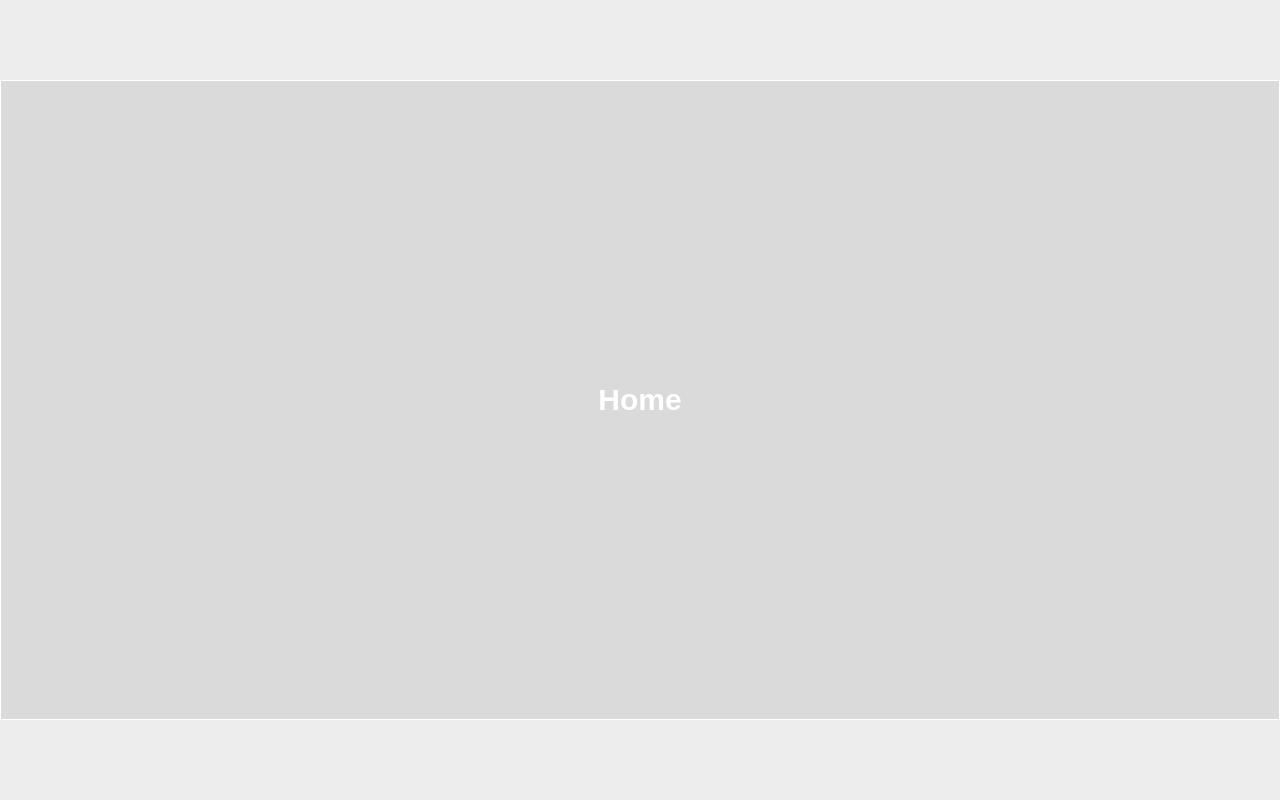
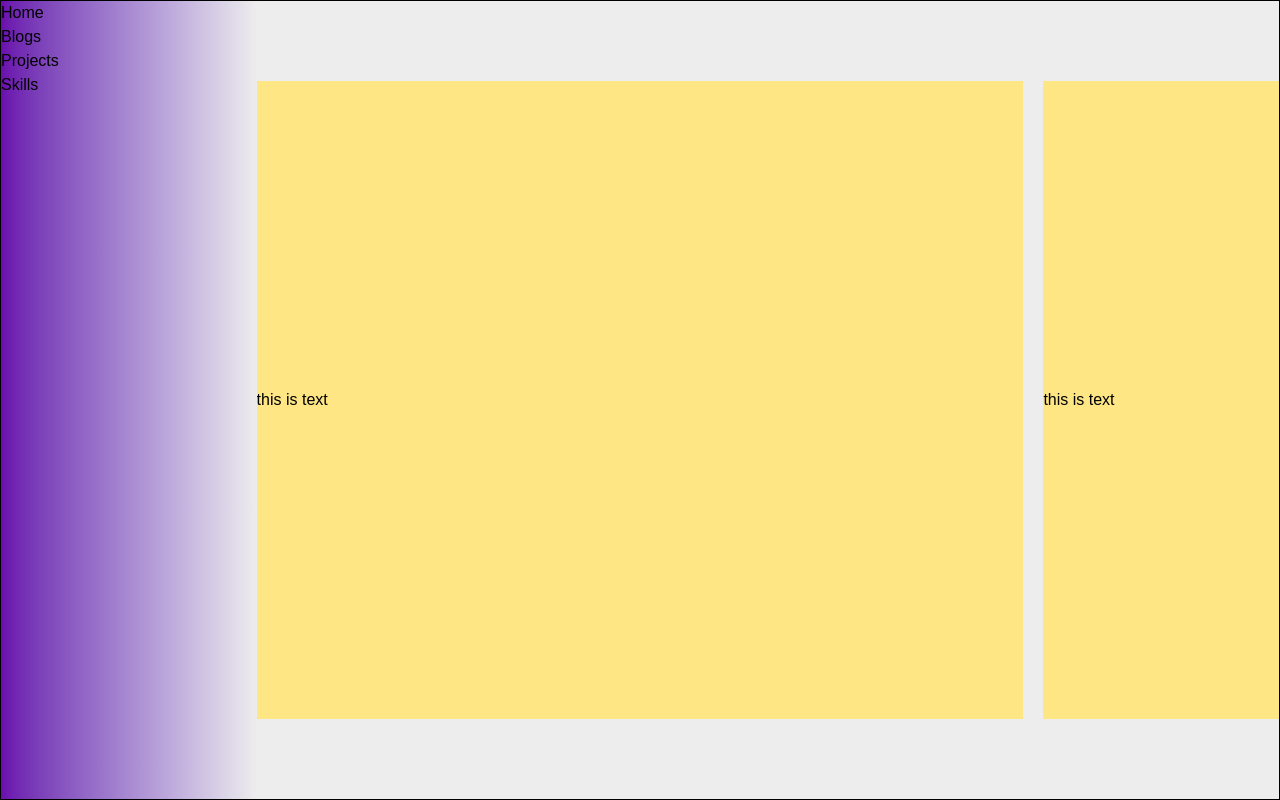
Before and after one commit to vky5/portfolio, a Next.js app: page / in a window 1280 px wide. Built offline with nearby package versions, Linux system fonts and the light colour scheme.

Commit message:
cleaned previous code

```diff
--- a/src/app/globals.css
+++ b/src/app/globals.css
@@ -2,7 +2,7 @@
 
 :root {
   --background: #EDEDED;
-  --foreground: #FFFFFF;
+  --foreground: #000000;
 }
 
 @theme inline {
--- a/src/app/page.tsx
+++ b/src/app/page.tsx
@@ -3,7 +3,7 @@ import HorizontalScroll from "@/components/HorizontalScroll";
 function Page() {
   return (
     <div className="bg-background h-screen flex justify-center items-center">
-      <div className="w-full h-4/5 border">
+      <div className="w-full h-full border">
         <HorizontalScroll />
       </div>
     </div>
--- a/src/components/HorizontalScroll.tsx
+++ b/src/components/HorizontalScroll.tsx
@@ -1,54 +1,50 @@
 "use client";
 
-import { useRef } from "react";
-import { motion } from "framer-motion";
+function HorizontalScroll() {
+  return (
+    <div className="flex w-full h-full">
+      {/* this section is for the scrolling and navigation of all slides */}
+      <section className="w-1/4 bg-gradient-to-r from-[#6A0DAD] to-[#EDEDED]">
+        <ul>
+          <li>Home</li>
+          <li>Blogs</li>
+          <li>Projects</li>
+          <li>Skills</li>
+        </ul>
+      </section>
 
-const sections = ["Home", "Projects", "Skills", "Blog", "Contact"];
-const bgColors = ["#DADADA", "#C8C8C8", "#B5B5B5", "#A3A3A3", "#909090"];
+      {/* this section is going to contain all the slides */}
+      {/* <section className="flex justify-center items-center w-3/4 h-full overflow-x-auto bg-green-400 space-x-3"> */}
+        {/* but let's create a section which is going to be the center position of slideshow */}
+        {/* <section className="min-w-[75%] h-3/4 bg-red-500">
+          this is the text
+        </section>
+        <section className="min-w-[75%] h-3/4 bg-red-500">
+          this is another text
+        </section> */}
+        {/* <div className="w-3/4 h-3/4 bg-green-500 overflow-x-visible space-x-3 flex z-10">
+          <section className="min-w-full h-full bg-red-500">
+            this is the text
+          </section>
+          <section className="min-w-full h-full bg-red-500">
+            this is another text
+          </section>
+        </div>
+      </section> */}
 
-export default function HorizontalScroll() {
-  const scrollRef = useRef(null);
-  let scrollAmount = 0;
 
-  const handleWheelScroll = (e) => {
-    e.preventDefault(); // Prevent default rough scrolling
+      <section className="w-full overflow-x-auto flex space-x-5 justify-start items-center">
+          <div className="min-w-3/4 h-4/5 flex items-center justify-between bg-amber-200">this is text</div>
+          <div className="min-w-3/4 h-4/5 flex items-center justify-between bg-amber-200">this is text</div>
+          <div className="min-w-3/4 h-4/5 flex items-center justify-between bg-amber-200">this is text</div>
+          <div className="min-w-3/4 h-4/5 flex items-center justify-between bg-amber-200">this is text</div>
+          <div className="min-w-3/4 h-4/5 flex items-center justify-between bg-amber-200">this is text</div>
+      </section>
 
-    if (scrollRef.current) {
-      const maxScroll = scrollRef.current.scrollWidth - scrollRef.current.clientWidth;
 
-      // Smoothly animate scrollLeft using requestAnimationFrame
-      const smoothScroll = () => {
-        scrollRef.current.scrollLeft += scrollAmount * 0.1; // Slow smooth effect
-        scrollAmount *= 0.9; // Reduce scroll speed over time (inertia)
-        if (Math.abs(scrollAmount) > 0.5) {
-          requestAnimationFrame(smoothScroll);
-        }
-      };
 
-      // Set the new scroll speed
-      scrollAmount += e.deltaY * 2; // Multiply for a better effect
-      scrollAmount = Math.max(-maxScroll, Math.min(scrollAmount, maxScroll));
-
-      requestAnimationFrame(smoothScroll);
-    }
-  };
-
-  return (
-    <div
-      ref={scrollRef}
-      className="w-full h-full flex overflow-x-auto scrollbar-hide space-x-5"
-      onWheel={handleWheelScroll}
-      style={{scrollbarWidth: "none"}}
-    >
-      {sections.map((section, index) => (
-        <motion.div
-          key={section}
-          className="min-w-full h-full flex items-center justify-center text-3xl font-bold"
-          style={{ background: bgColors[index] }}
-        >
-          {section}
-        </motion.div>
-      ))}
     </div>
   );
 }
+
+export default HorizontalScroll;
--- /dev/null
+++ b/src/components/Hz.tsx
@@ -0,0 +1,70 @@
+"use client";
+
+import { useRef } from "react";
+import { motion } from "framer-motion";
+
+const sections = ["Home", "Projects", "Skills", "Blog", "Contact"];
+const bgColors = ["#DADADA", "#C8C8C8", "#B5B5B5", "#A3A3A3", "#909090"];
+const numb = [1, 2, 3, 4, 5];
+
+export default function HorizontalScroll() {
+  const scrollRef = useRef(null);
+  let scrollAmount = 0;
+
+  const handleWheelScroll = (e) => {
+    e.preventDefault(); // Prevent default rough scrolling
+
+    if (scrollRef.current) {
+      const maxScroll =
+        scrollRef.current.scrollWidth - scrollRef.current.clientWidth;
+
+      // Smoothly animate scrollLeft using requestAnimationFrame
+      const smoothScroll = () => {
+        scrollRef.current.scrollLeft += scrollAmount * 0.1; // Slow smooth effect
+        scrollAmount *= 0.9; // Reduce scroll speed over time (inertia)
+        if (Math.abs(scrollAmount) > 0.5) {
+          requestAnimationFrame(smoothScroll);
+        }
+      };
+
+      // Set the new scroll speed
+      scrollAmount += e.deltaY * 2; // Multiply for a better effect
+      scrollAmount = Math.max(-maxScroll, Math.min(scrollAmount, maxScroll));
+
+      requestAnimationFrame(smoothScroll);
+    }
+  };
+
+  return (
+    <div
+      // ref={scrollRef}
+      className="w-full h-full  flex"
+      // onWheel={handleWheelScroll}
+      style={{ scrollbarWidth: "none" }}
+    >
+      <div
+        className="
+       bg-gradient-to-r from-[#6A0DAD] to-[#EDEDED] h-full border-2 w-1/4 flex-shrink-0
+      "
+      ></div>
+
+      <div
+        className="
+        w-full overflow-x-auto flex space-x-5 h-full items-center"
+        ref={scrollRef}
+        style={{ scrollbarWidth: "none" }}
+        onWheel={handleWheelScroll}
+      >
+        {sections.map((section, index) => (
+          <motion.div
+            key={section}
+            className={`min-w-3/4 h-4/5 flex items-center justify-center text-3xl font-bold`}
+            style={{ background: bgColors[index] }}
+          >
+            {section}
+          </motion.div>
+        ))}
+      </div>
+    </div>
+  );
+}
```
